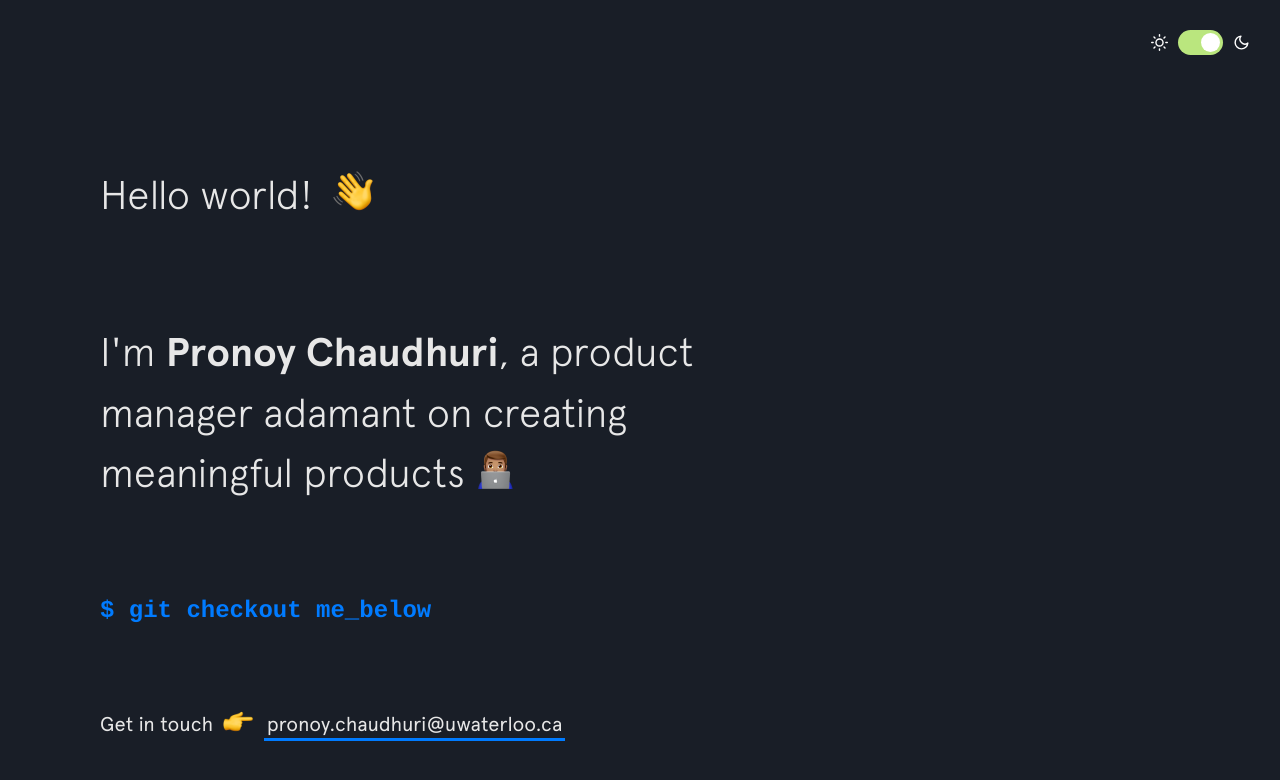
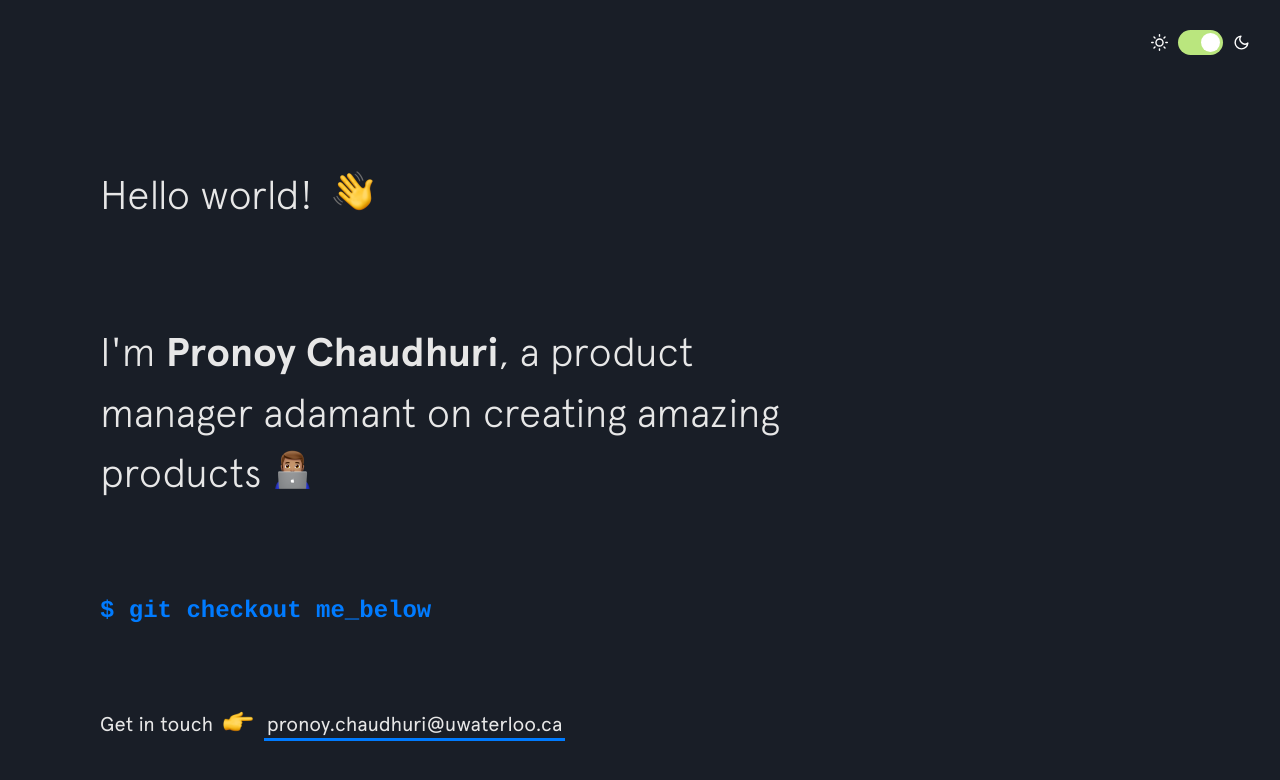
Before and after one commit to PronoyC/pronoyc.github.io, a Jekyll site: the page built from index.html, in a window 1280 px wide and 900 px high. Shown: the top 780 px of the window. Built offline with Jekyll 4.4.1, drawn with Linux system fonts in a browser that asks for light colours; nearby versions of some CDN libraries.

Commit message:
Update intro.html

```diff
--- a/_includes/intro.html
+++ b/_includes/intro.html
@@ -4,7 +4,7 @@
   </h1>
 
   <h2 class="intro__tagline">I'm
-    <span class="name">Pronoy Chaudhuri</span>, a product manager adamant on creating meaningful products
+    <span class="name">Pronoy Chaudhuri</span>, a product manager adamant on creating amazing products
     <span class="emoji technologist"></span>
     <h2 style="font-family:courier;color:#007bff;"> $ git checkout me_below</h2>
   </h2>
```
